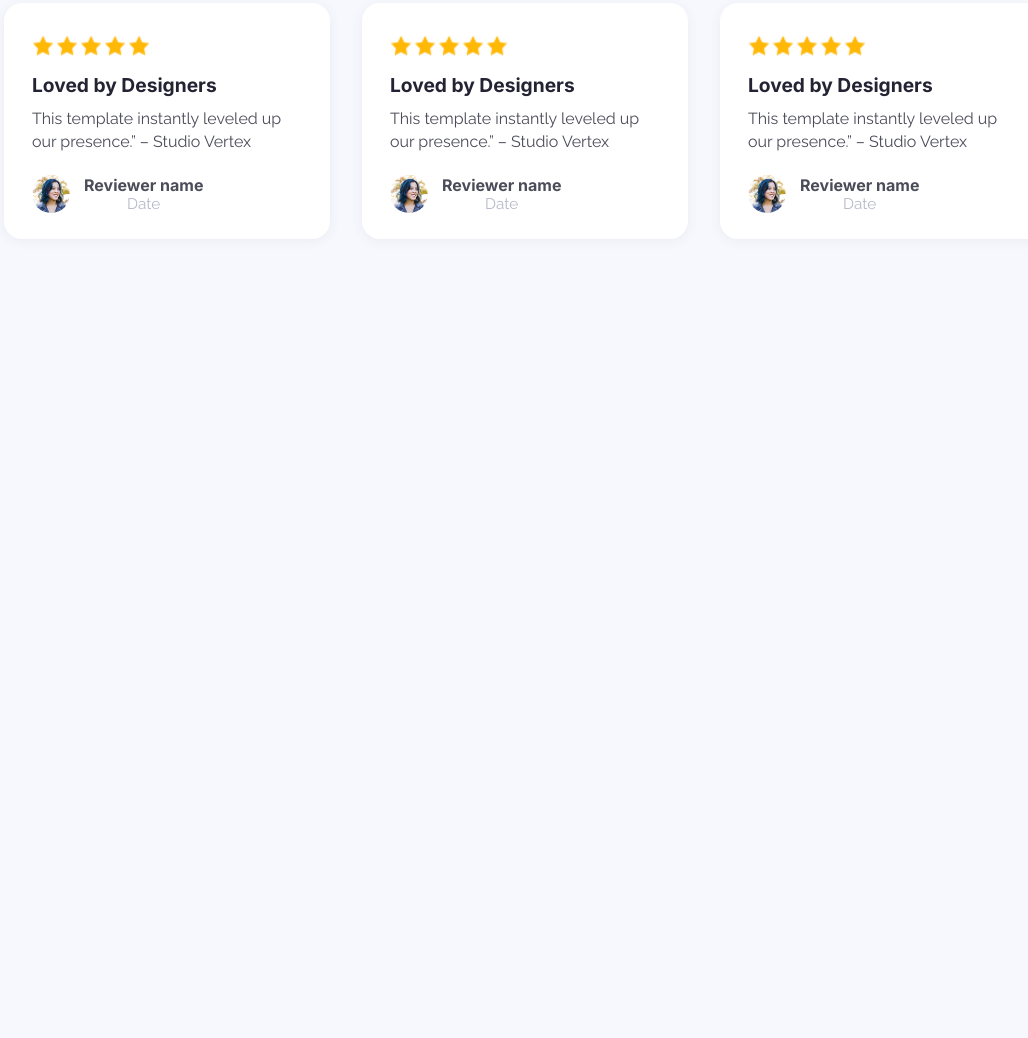
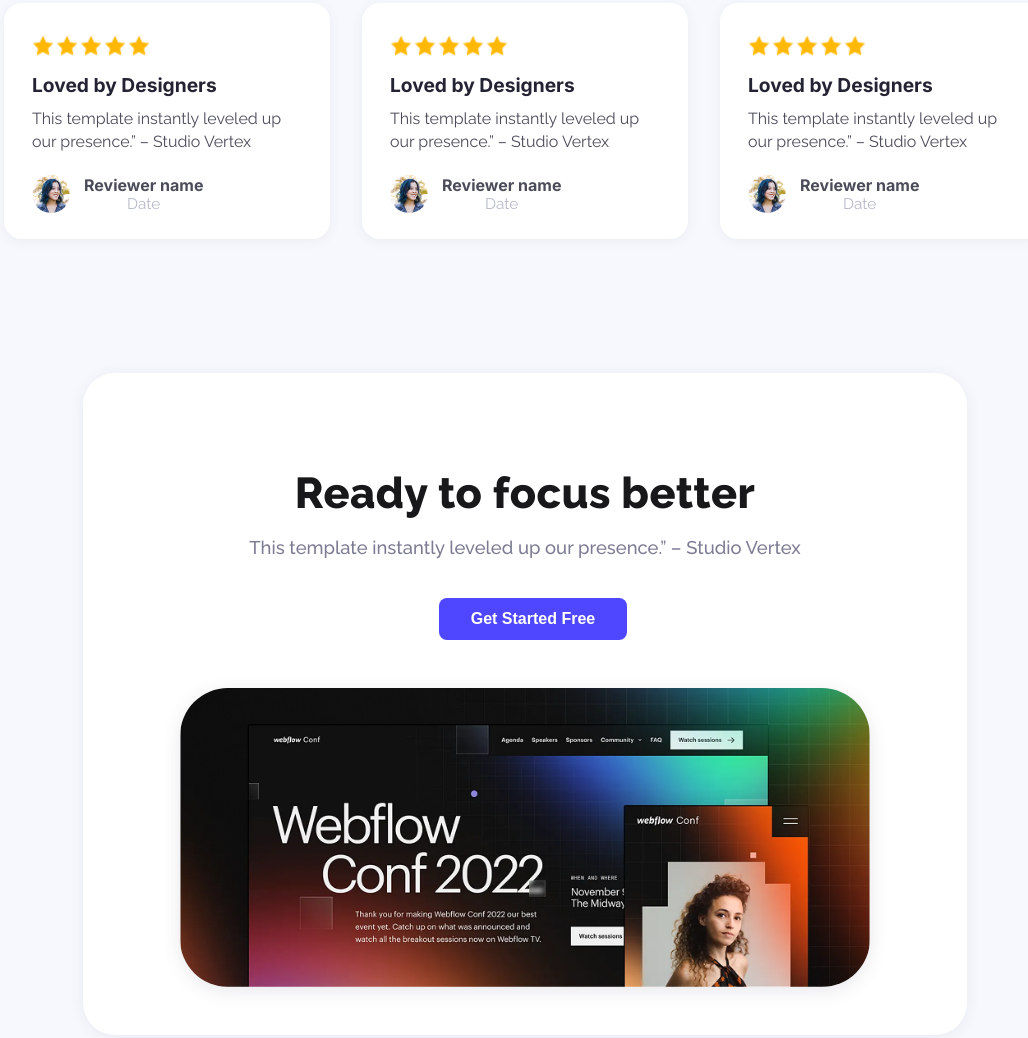
Before and after one commit to zahin-abrar/webflow-landing, a plain HTML site: page index.html in a window 1280 px wide. Shown: the part 1387-2425 px from the top of the page, without its empty margins (115-1143 px from the left). Before the commit the page ends 1698 px from the top, so only its background shows below. Drawn offline with Linux system fonts and the light colour scheme.

Commit message:
added focus better section

```diff
--- a/index.html
+++ b/index.html
@@ -130,6 +130,16 @@
           </div>
         </div>
       </section>
+      <section class="focus-better-section">
+        <div class="focus-better-card">
+          <h1>Ready to focus better</h1>
+          <p>
+            This template instantly leveled up our presence.” – Studio Vertex
+          </p>
+          <button class="btn-primary">Get Started Free</button>
+          <img src="assets/wc-big.png" alt="" />
+        </div>
+      </section>
     </main>
     <footer></footer>
   </body>
--- a/styles/webflow.css
+++ b/styles/webflow.css
@@ -241,3 +241,58 @@ header h1 {
     font-size: 0.96rem;
     font-weight: 400;
 }
+
+/* Focus better styles */
+.focus-better-section {
+    background: #f7f8fd;
+    width: 100%;
+    display: flex;
+    align-items: center;
+    justify-content: center;
+    padding: 70px 0;
+}
+
+.focus-better-card {
+    background: #fff;
+    border-radius: 32px;
+    box-shadow: 0 2px 14px rgba(80,80,110,0.08);
+    max-width: 70%;
+    width: 100%;
+    padding: 58px 0 48px 0;
+    display: flex;
+    flex-direction: column;
+    align-items: center;
+    text-align: center;
+}
+
+.focus-better-card h1 {
+    color: #18181B;
+    font-size: 2.7rem;
+    font-weight: 800;
+    margin-bottom: 16px;
+    letter-spacing: 0.01em;
+}
+
+.focus-better-card p {
+    color: #7b7b93;
+    font-size: 1.15rem;
+    font-weight: 500;
+    margin-bottom: 36px;
+    margin-top: 0;
+    line-height: 1.5;
+}
+
+.focus-better-card .btn-primary {
+    margin-bottom: 48px;
+    margin-top: 0;
+}
+
+.focus-better-card img {
+    width: 78%;
+    max-width: 720px;
+    border-radius: 48px;
+    margin-top: 0;
+    box-shadow: 0 4px 18px rgba(80,80,110,0.13);
+    background: #fff;
+    display: block;
+}
```
